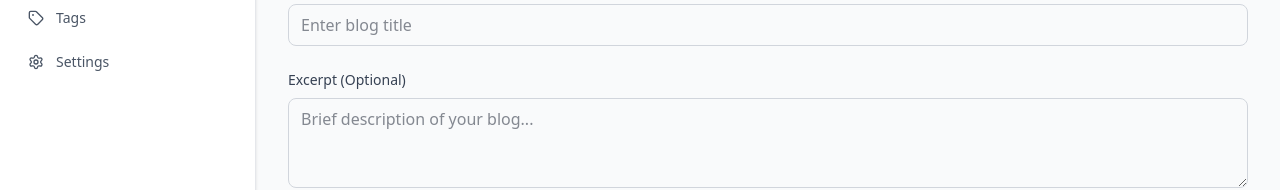
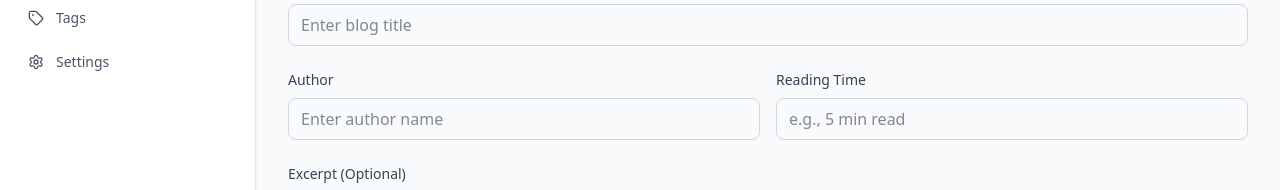
Before and after one commit to Inkubator-IT/admin, a React (Vite) app: page /blogs/create in a window 1280 px wide. Shown: the part 156-346 px from the top of the page. Built offline with nearby package versions, Linux system fonts and the light colour scheme; no server answers.

Commit message:
feat: added timeread and edit author for blog

```diff
--- a/src/pages/BlogCreatePage.tsx
+++ b/src/pages/BlogCreatePage.tsx
@@ -14,11 +14,12 @@ const BlogCreatePage = () => {
 
   const [formData, setFormData] = useState({
     title: "",
-    author: "Marzuli Suhada M",
+    author: "",
     excerpt: "",
     content: [] as ContentBlock[],
     thumbnail: "",
     slug: "",
+    time_read: "",
     tag_id: 0,
   });
 
@@ -54,6 +55,14 @@ const BlogCreatePage = () => {
       alert("Please enter a blog title");
       return false;
     }
+    if (!formData.author.trim()) {
+      alert("Please enter the author name");
+      return false;
+    }
+    if (!formData.time_read.trim()) {
+      alert("Please enter the reading time");
+      return false;
+    }
     if (!formData.content || formData.content.length === 0) {
       alert("Please add content to your blog");
       return false;
@@ -76,6 +85,7 @@ const BlogCreatePage = () => {
         excerpt: formData.excerpt,
         thumbnail: formData.thumbnail,
         content: formData.content,
+        time_read: formData.time_read,
         tag_id: formData.tag_id,
       });
       alert("Draft saved successfully!");
@@ -96,6 +106,7 @@ const BlogCreatePage = () => {
         excerpt: formData.excerpt,
         thumbnail: formData.thumbnail,
         content: formData.content,
+        time_read: formData.time_read,
         tag_id: formData.tag_id,
       });
       alert("Blog created successfully!");
@@ -135,6 +146,30 @@ const BlogCreatePage = () => {
                 Slug: <span className="font-mono">{formData.slug}</span>
               </p>
             )}
+          </div>
+
+          <div className="grid grid-cols-2 gap-4">
+            <div>
+              <label className="block text-sm font-medium text-gray-700 mb-2">Author</label>
+              <input
+                type="text"
+                value={formData.author}
+                onChange={(e) => setFormData((prev) => ({ ...prev, author: e.target.value }))}
+                placeholder="Enter author name"
+                className="w-full px-3 py-2 border border-gray-300 rounded-lg focus:ring-2 focus:ring-blue-500 focus:border-transparent"
+              />
+            </div>
+
+            <div>
+              <label className="block text-sm font-medium text-gray-700 mb-2">Reading Time</label>
+              <input
+                type="text"
+                value={formData.time_read}
+                onChange={(e) => setFormData((prev) => ({ ...prev, time_read: e.target.value }))}
+                placeholder="e.g., 5 min read"
+                className="w-full px-3 py-2 border border-gray-300 rounded-lg focus:ring-2 focus:ring-blue-500 focus:border-transparent"
+              />
+            </div>
           </div>
 
           <div>
--- a/src/pages/BlogEditPage.tsx
+++ b/src/pages/BlogEditPage.tsx
@@ -23,6 +23,7 @@ const BlogEditPage = () => {
     content: [] as ContentBlock[],
     thumbnail: "",
     slug: "",
+    time_read: "",
     tag_id: 0,
   });
 
@@ -36,6 +37,7 @@ const BlogEditPage = () => {
         content: blog.content,
         thumbnail: blog.thumbnail || "",
         slug: blog.slug,
+        time_read: blog.time_read || "",
         tag_id: blog.tag_id,
       });
     }
@@ -81,6 +83,14 @@ const BlogEditPage = () => {
       alert("Please enter a blog title");
       return false;
     }
+    if (!formData.author.trim()) {
+      alert("Please enter the author name");
+      return false;
+    }
+    if (!formData.time_read.trim()) {
+      alert("Please enter the reading time");
+      return false;
+    }
     if (!formData.content || formData.content.length === 0) {
       alert("Please add content to your blog");
       return false;
@@ -105,6 +115,7 @@ const BlogEditPage = () => {
           excerpt: formData.excerpt,
           thumbnail: formData.thumbnail,
           content: formData.content,
+          time_read: formData.time_read,
           tag_id: formData.tag_id,
         },
       });
@@ -128,6 +139,7 @@ const BlogEditPage = () => {
           excerpt: formData.excerpt,
           thumbnail: formData.thumbnail,
           content: formData.content,
+          time_read: formData.time_read,
           tag_id: formData.tag_id,
         },
       });
@@ -174,6 +186,30 @@ const BlogEditPage = () => {
                   Slug: <span className="font-mono">{formData.slug}</span>
                 </p>
               )}
+            </div>
+
+            <div className="grid grid-cols-2 gap-4">
+              <div>
+                <label className="block text-sm font-medium text-gray-700 mb-2">Author</label>
+                <input
+                  type="text"
+                  value={formData.author}
+                  onChange={(e) => setFormData((prev) => ({ ...prev, author: e.target.value }))}
+                  placeholder="Enter author name"
+                  className="w-full px-3 py-2 border border-gray-300 rounded-lg focus:ring-2 focus:ring-blue-500 focus:border-transparent"
+                />
+              </div>
+
+              <div>
+                <label className="block text-sm font-medium text-gray-700 mb-2">Reading Time</label>
+                <input
+                  type="text"
+                  value={formData.time_read}
+                  onChange={(e) => setFormData((prev) => ({ ...prev, time_read: e.target.value }))}
+                  placeholder="e.g., 5 min read"
+                  className="w-full px-3 py-2 border border-gray-300 rounded-lg focus:ring-2 focus:ring-blue-500 focus:border-transparent"
+                />
+              </div>
             </div>
 
             <div>
--- a/src/services/api/types.ts
+++ b/src/services/api/types.ts
@@ -1,5 +1,5 @@
 // Blog Types
-export type ContentBlockType = 'paragraph' | 'header' | 'quote';
+export type ContentBlockType = "paragraph" | "header" | "quote";
 
 export interface ContentBlock {
   type: ContentBlockType;
@@ -14,6 +14,7 @@ export interface Blog {
   excerpt: string;
   thumbnail: string;
   content: ContentBlock[];
+  time_read: string;
   tag_id: number;
   created_at: string;
   updated_at: string;
@@ -26,6 +27,7 @@ export interface CreateBlogRequest {
   excerpt: string;
   thumbnail: string;
   content: ContentBlock[];
+  time_read: string;
   tag_id: number;
 }
 
```
